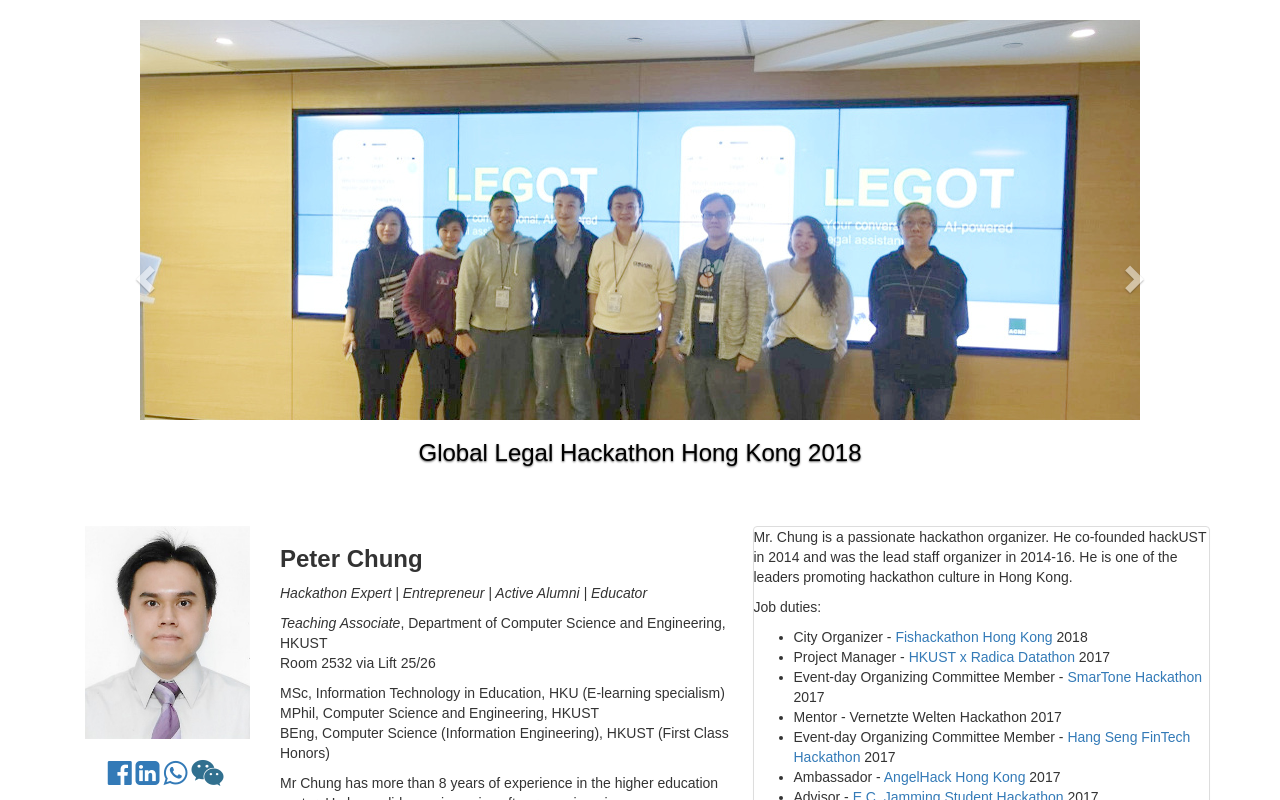
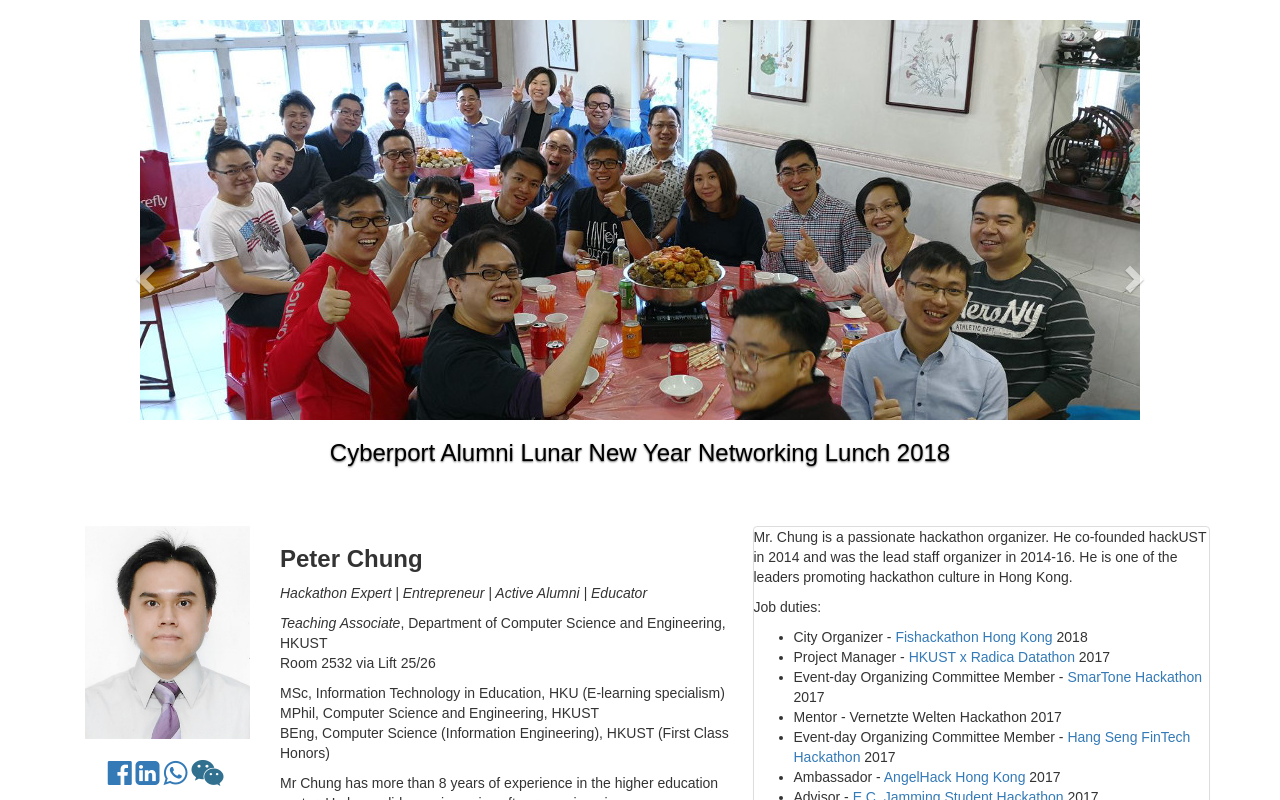
Before and after one commit to hkpeterpeter/web_personal, a React (Create React App) app: page / in a window 1280 px wide. Shown: the top 800 px of the page. Built offline with nearby package versions, Linux system fonts and the light colour scheme.

Commit message:
Added Cyberport Alumni Lunar New Year Lunch

```diff
--- a/src/data/events.js
+++ b/src/data/events.js
@@ -3,6 +3,7 @@ const makeEvent = (evt, fn) => ({ evt, fn });
 // TODO: refactor the remaining data values
 
 const events = [
+  makeEvent('Cyberport Alumni Lunar New Year Networking Lunch 2018','Cyberport Alumni_Lunar_New_Year_Networking_Lunch_2018.jpg'),
   makeEvent('Global Legal Hackathon Hong Kong 2018','global_legal_hackathon_2018.jpg'),
   makeEvent('Fishackathon Hong Kong 2018 @ HKUST', 'fishackathon_hk_2018.jpg'),
   makeEvent('AS Watson Hackathon 2018', 'aswatson_hackathon_2018.jpg'),
```
Also changed, not shown: public/slideshow_images/Cyberport Alumni_Lunar_New_Year_Networking_Lunch_2018.jpg (added).
